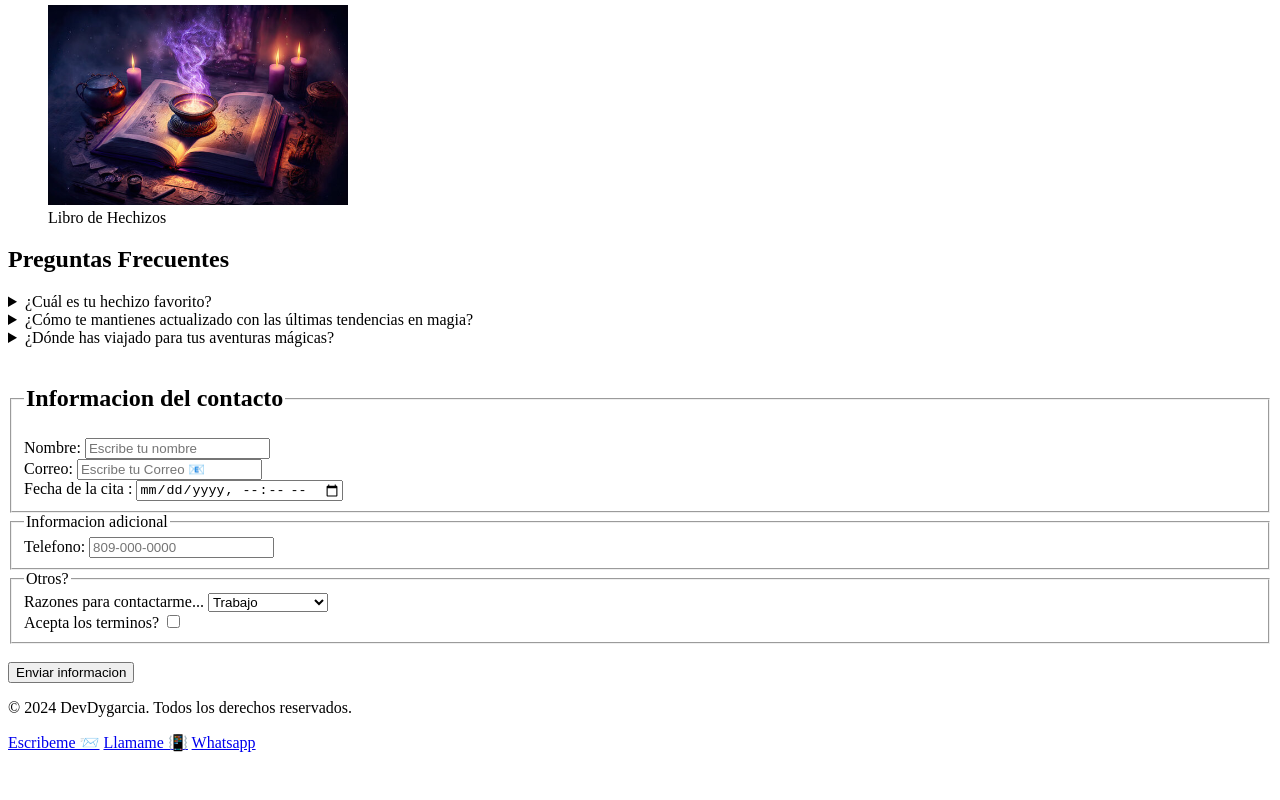
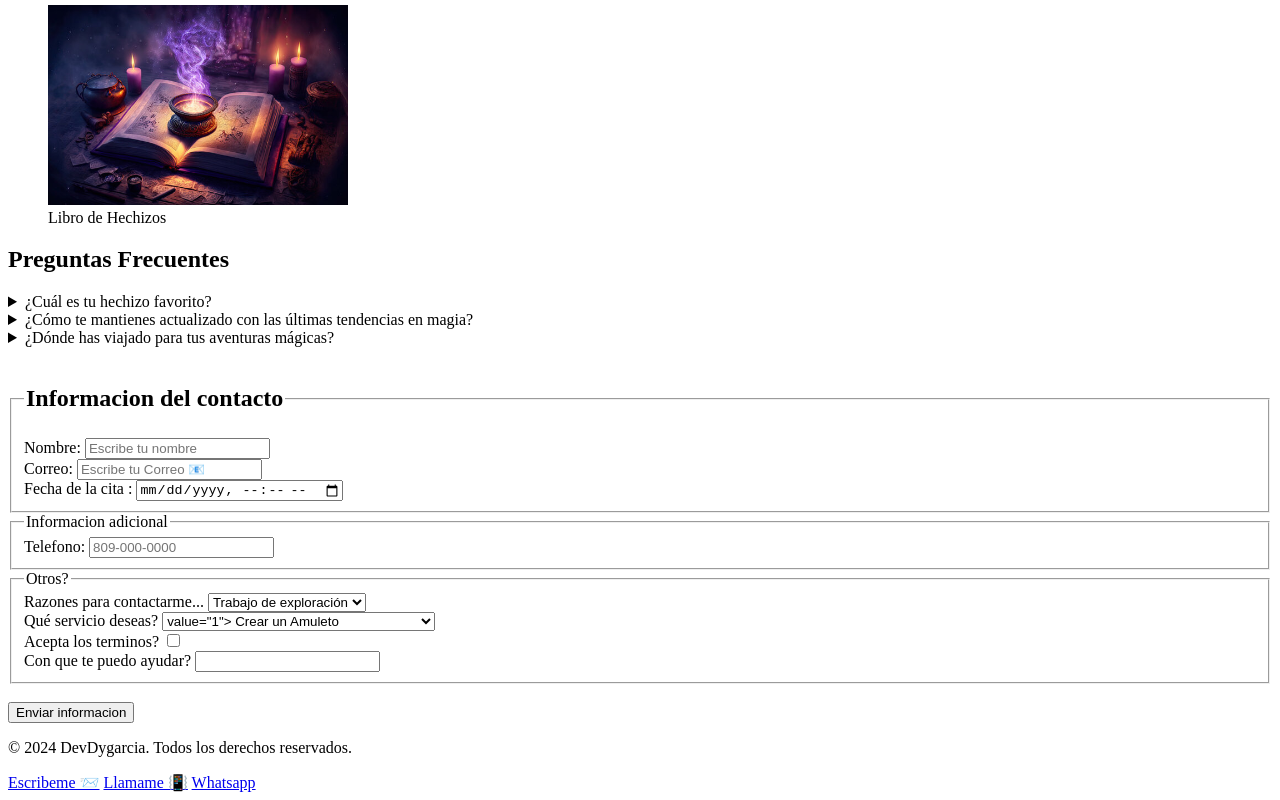
Before and after one commit to DevDygarcia/DyE_PagWeb_ExamenDyE, a plain HTML site: page index.html in a window 1280 px wide. Shown: the part 1844-2644 px from the top of the page. Before the commit the page ends 2604 px from the top, so only its background shows below. Drawn offline with Linux system fonts and the light colour scheme.

Commit message:
index.html

```diff
--- a/index.html
+++ b/index.html
@@ -120,22 +120,22 @@
                 <div>
                     <label for="why"> Razones para contactarme... </label>
                     <select name="why" id="why">
-                        <option value="1"> Trabajo </option>
-                        <option value="2"> Mas información </option>
+                        <option value="1"> Trabajo de exploración</option>
+                        <option value="2"> Más información </option>
                     </select>
                 </div>
+
+                <div>
+                    <label for="what"> Qué servicio deseas? </label>
+                    <select name="service" id="service">
+                        <option> value="1"> Crear un Amuleto </option>
+                        <option> value="2"> Restaurar un libro de Hechizos </option>
+                    </select>
 
                 <div>
                     <label for="terminos"> Acepta los terminos? </label>
                     <input type="checkbox" name="terminos" id="terminos" required>
                 </div>
-
-                <div>
-                    <datalist id="Servicios">
-                    <select name="why" id="why">
-                        <option> value="1"> Crear un Amuleto </option>
-                        <option> value="2"> Restaurar un libro de Hechizos </option>
-                    </datalist>
                 </div>
                 <div>
                     <label for="lenguaje"> Con que te puedo ayudar?
```
